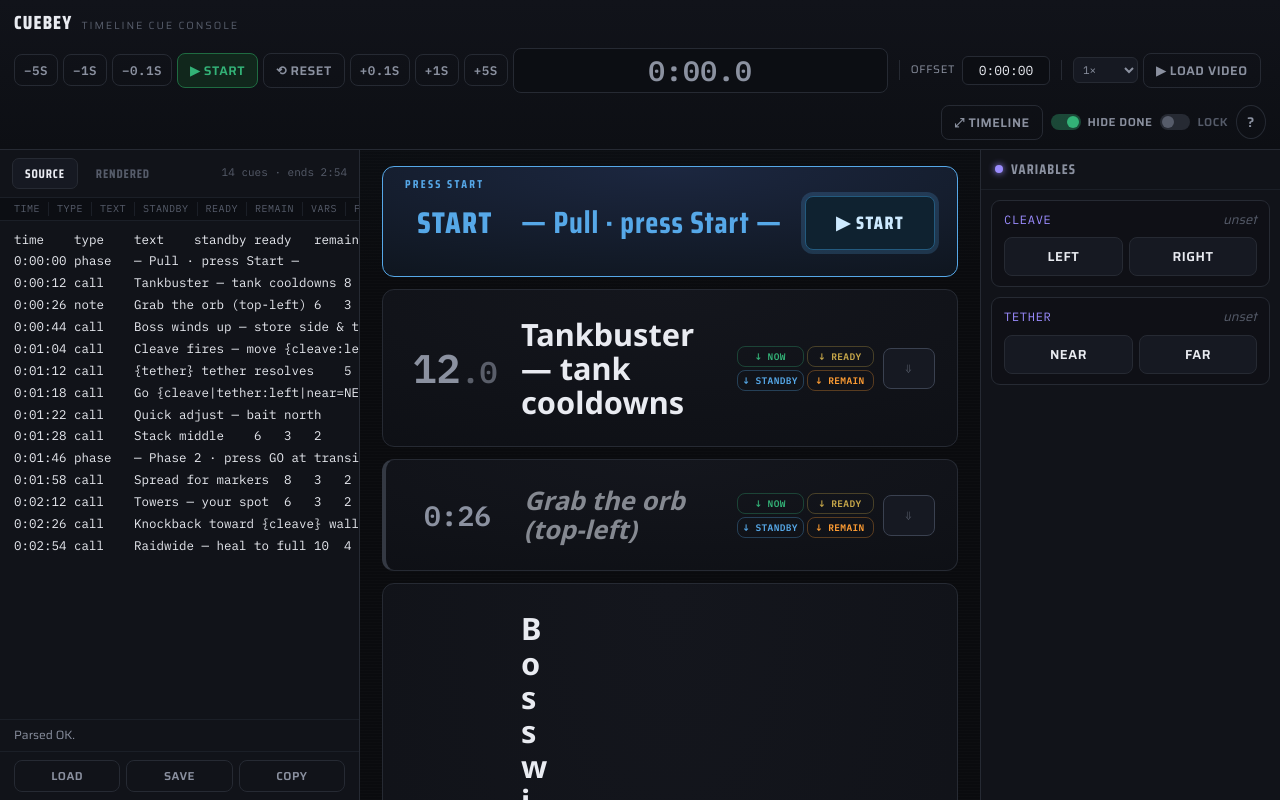
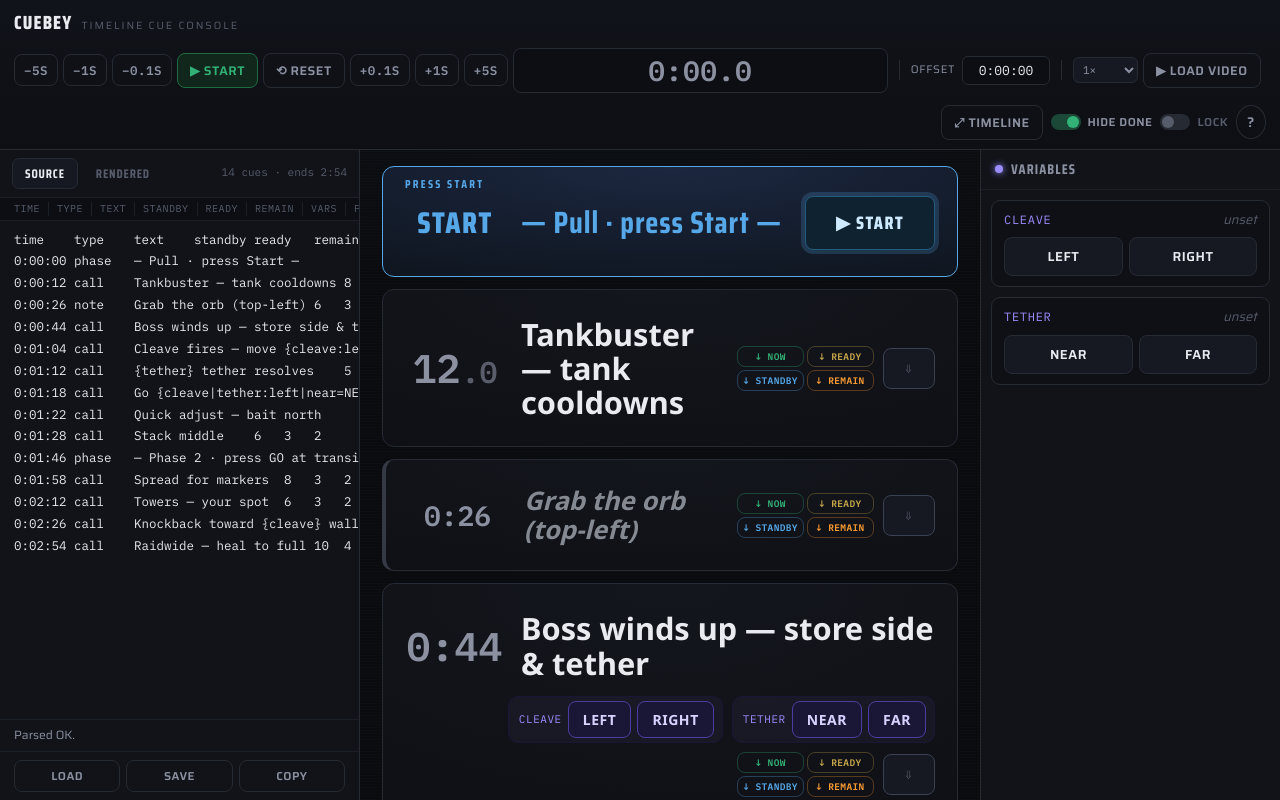
Before and after one commit to spectria-limina/cuebey, a React (Vite) app: page / in a window 1280 px wide. Built offline with nearby package versions, Linux system fonts and the light colour scheme.

Commit message:
FIx wrapping for the last time.

```diff
--- a/src/App.css
+++ b/src/App.css
@@ -327,7 +327,7 @@ main.solo .resize-handle-left { display: none; }
 	overflow: hidden;
 }
 .card-state { font-family: var(--cond); font-weight: 700; letter-spacing: .2em; text-transform: uppercase; font-size: 11.5px; color: var(--ink-faint); min-height: 14px; }
-.card-body { display: flex; align-items: center; gap: 16px; justify-content: center; }
+.card-body { display: flex; align-items: center; gap: 16px; justify-content: center; flex-wrap: wrap; }
 .cd {
 	font-family: var(--mono); font-weight: 600; color: var(--ink-dim);
 	font-variant-numeric: tabular-nums; line-height: 1;
@@ -350,8 +350,8 @@ main.solo .resize-handle-left { display: none; }
 .bar { height: 100%; transform-origin: center; background: var(--amber); border-radius: 4px; }
 .bar.castbar { transform-origin: center; background: var(--yellow); }
 
-.card-text { font-family: var(--noto); font-weight: 700; font-size: clamp(21px, 2.4vw, 32px); line-height: 1.12; word-break: break-word; flex: 1; min-width: 0; }
-.card-btns { display: flex; gap: 9px; flex-wrap: wrap; align-items: center; flex: 0 1 auto; min-width: 0; justify-content: center; }
+.card-text { font-family: var(--noto); font-weight: 700; font-size: clamp(21px, 2.4vw, 32px); line-height: 1.12; word-break: break-word; flex: 1; min-width: max(60%,content); }
+.card-btns { display: flex; gap: 9px; flex-wrap: wrap; align-items: center; justify-content: flex-end; margin-left: auto; flex: 0 1 auto; min-width: 0; }
 
 /* Skip button (was Done) */
 .skip-btn {
```
Also changed, not shown: src/components/Deck.tsx (indentation only).
